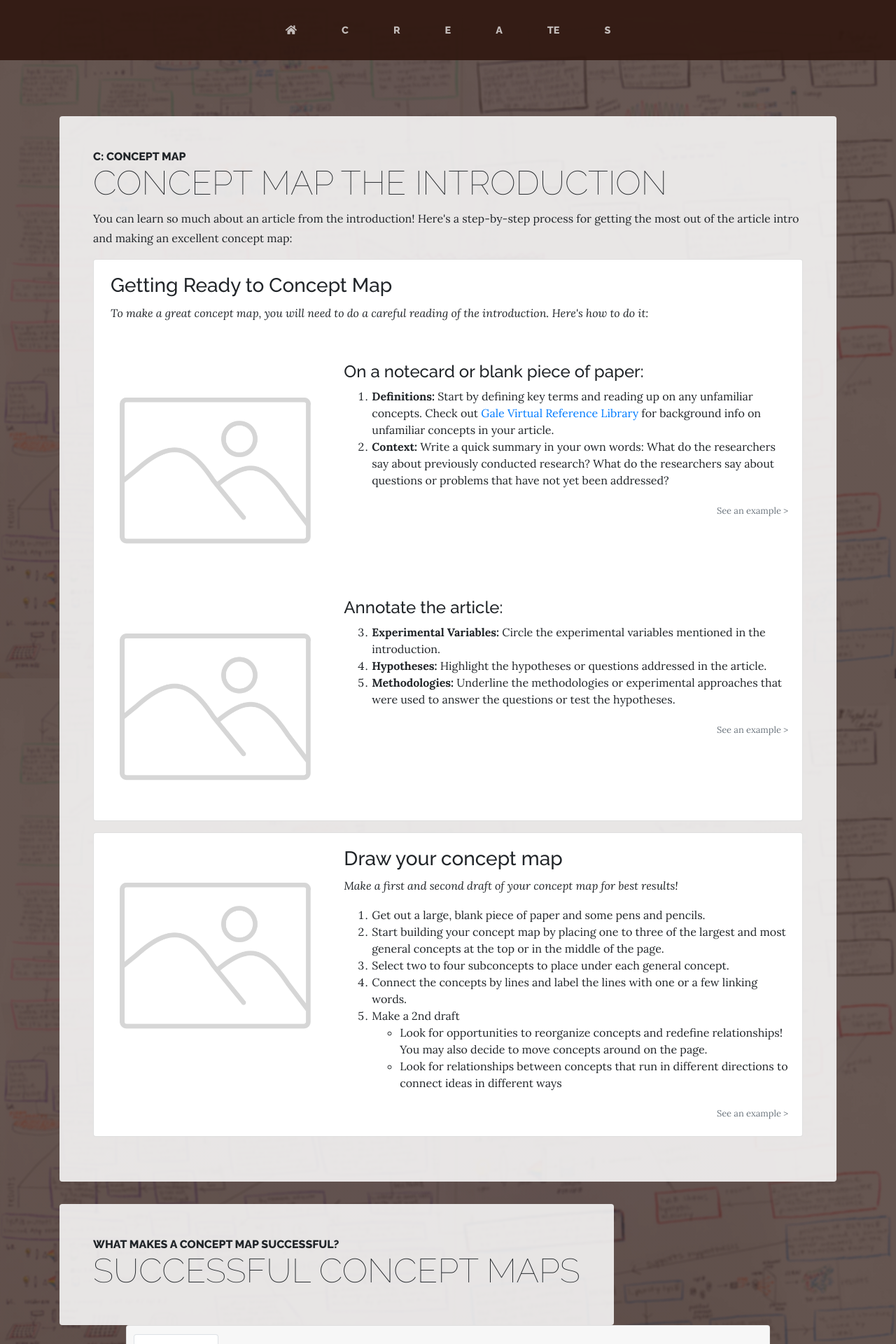
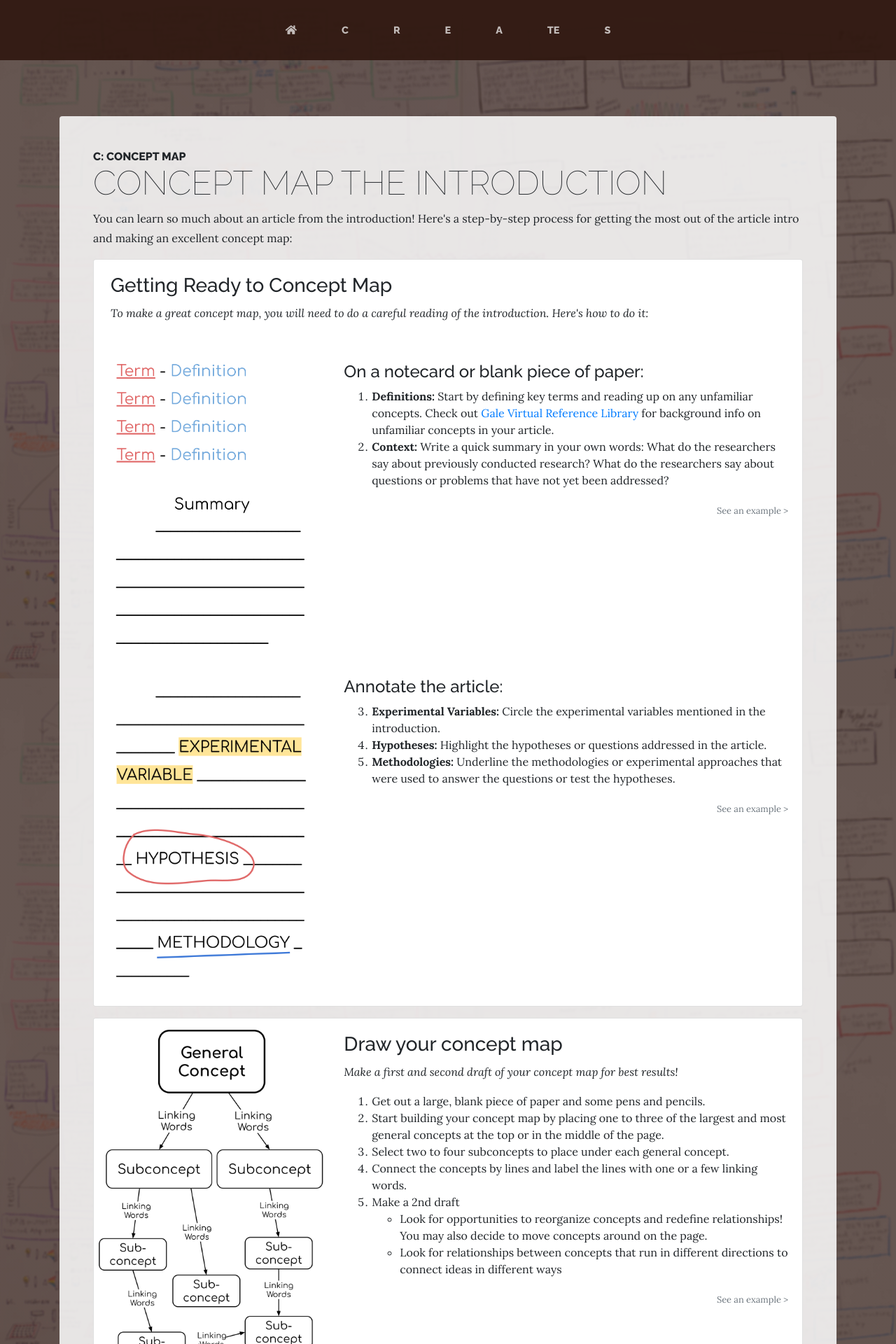
Before and after one commit to woof84/woof84.github.io-creates, a Jekyll site: the page built from c.html, in a window 1280 px wide. Shown: the top 1920 px of the page at 70% size. Built offline with Jekyll 4.4.1, drawn with Linux system fonts in a browser that asks for light colours; nearby versions of some CDN libraries.

Commit message:
Update c.html

```diff
--- a/c.html
+++ b/c.html
@@ -25,7 +25,7 @@
                                 <p><em>To make a great concept map, you will need to do a careful reading of the introduction. Here's how to do it:</em></p>
                           </div>
                            <div class="col-md-4"><!-- Image -->
-                               <a data-toggle="modal" data-target="#step-1-1-info" href="#"><img src="{{ '/img/placeholder.png' | absolute_url }}" class="card-img" alt="placeholder image" ></a>
+                               <a data-toggle="modal" data-target="#step-1-1-info" href="#"><img src="{{ '/img/c_definitions_and_summary.png' | absolute_url }}" class="card-img" alt="placeholder image" ></a>
                           </div>
                           <div class="col-md-8">
                               <div class="card-body">
@@ -41,7 +41,7 @@
                      <!-- Step 1.2 -->
                       <div class="row no-gutters">
                            <div class="col-md-4"><!-- Image -->
-                               <a data-toggle="modal" data-target="#step-1-2-info" href="#"><img src="{{ '/img/placeholder.png' | absolute_url }}" class="card-img" alt="placeholder image" ></a>
+                               <a data-toggle="modal" data-target="#step-1-2-info" href="#"><img src="{{ '/img/c-annotated-article.png' | absolute_url }}" class="card-img" alt="placeholder image" ></a>
                           </div>
                           <div class="col-md-8">
                               <div class="card-body">
@@ -62,7 +62,7 @@
                       <!-- Step 2.1 -->
                       <div class="row no-gutters">
                            <div class="col-md-4"><!-- Image -->
-                               <a data-toggle="modal" data-target="#step-2-1-info" href="#"><img src="{{ '/img/placeholder.png' | absolute_url }}" class="card-img" alt="placeholder image" ></a>
+                               <a data-toggle="modal" data-target="#step-2-1-info" href="#"><img src="{{ '/img/c-abstract-concept-map.png' | absolute_url }}" class="card-img" alt="placeholder image" ></a>
                           </div>
                           <div class="col-md-8">
                               <div class="card-body">
```
